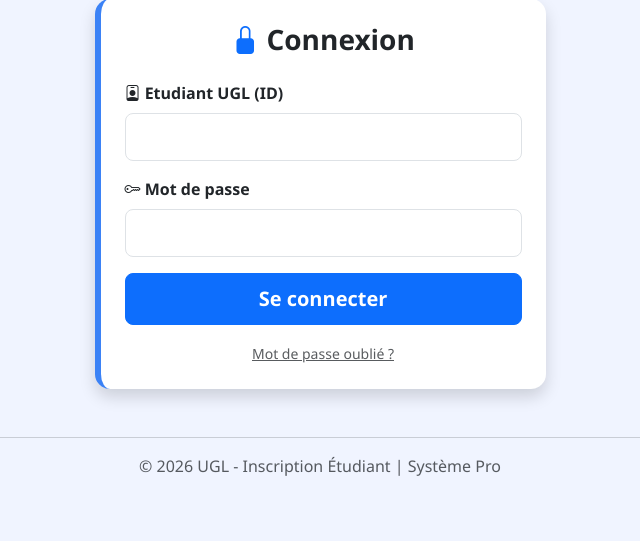
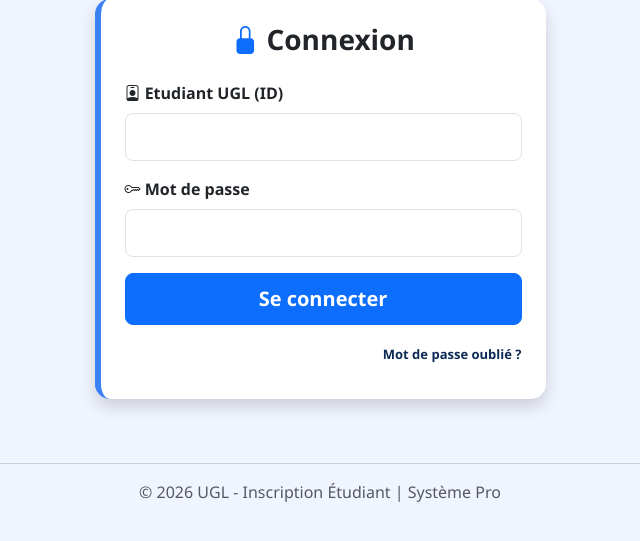
Before and after one commit to matiburemy-art/inscription-etudiant, a Flask app: page /login in a window 1280 px wide. Shown: the part 121-662 px from the top of the page, without its empty margins (320-960 px from the left). Run offline with Flask 3, Linux system fonts and the light colour scheme; some libraries are stand-ins or nearby versions.

Commit message:
Update login.html

```diff
--- a/templates/login.html
+++ b/templates/login.html
@@ -17,7 +17,8 @@
                     <button type="submit" class="btn btn-primary w-100 btn-pro btn-lg">Se connecter</button>
                 </form>
                 <div class="mt-3 text-center">
-                    <small><a href="#" class="text-muted">Mot de passe oublié ?</a></small>
+                    <div style="text-align:right;margin:6px 0 10px;">
+                        <a href="/forgot-password" style="color:#0d2a54;font-size:13px;text-decoration:none;font-weight:600;">Mot de passe oublié ?</a>
                 </div>
             </div>
         </div>
```
